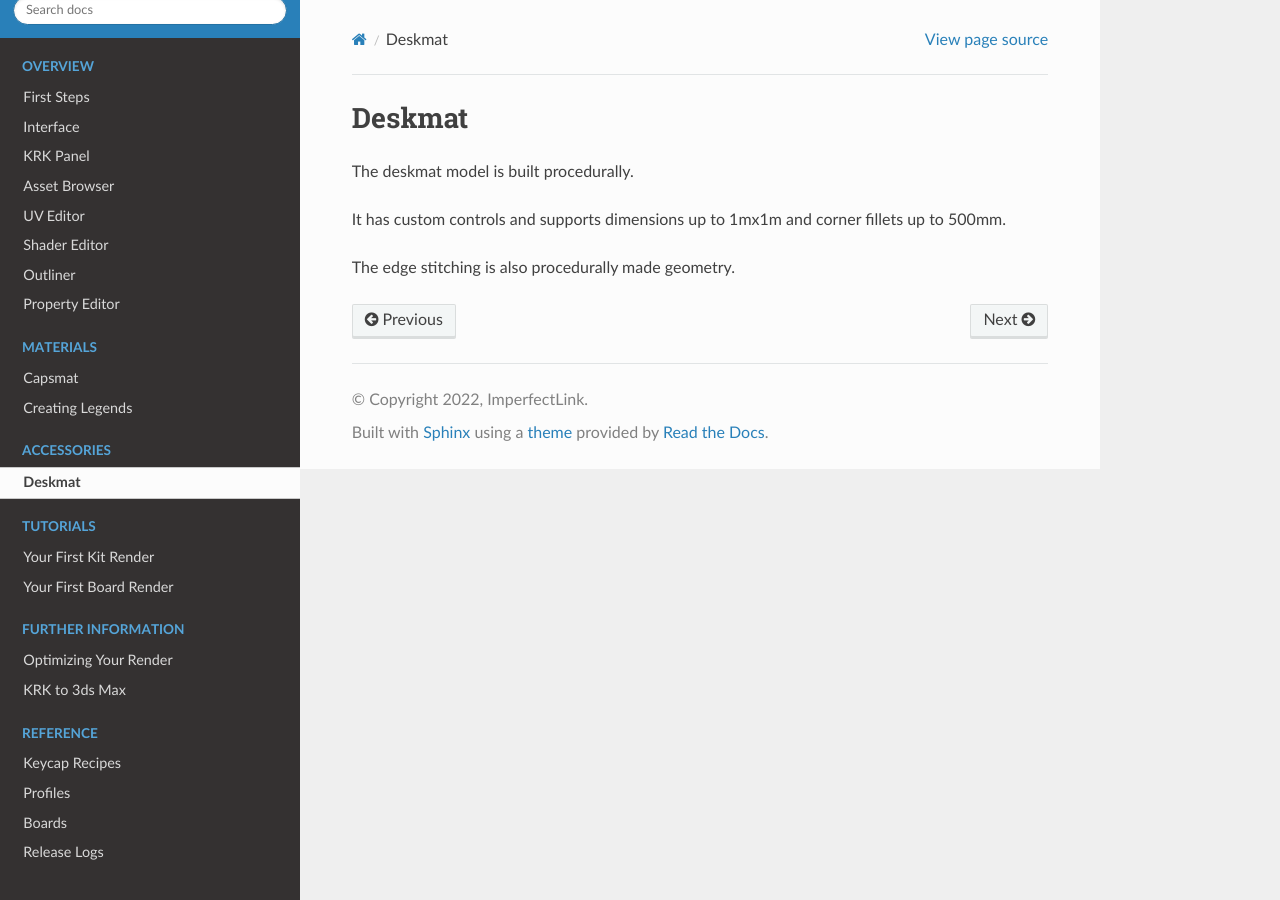
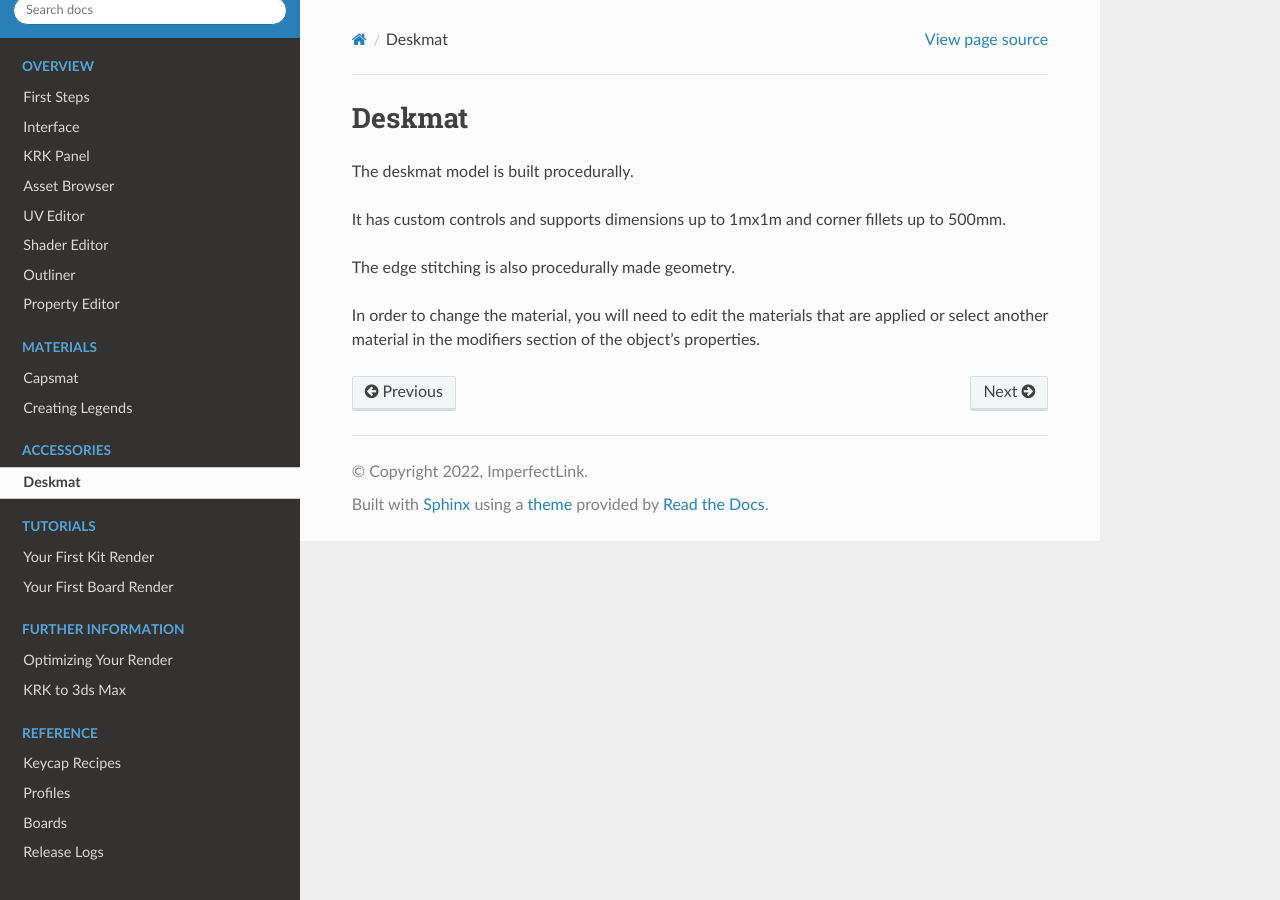
Before and after one commit to imperfectlink/KeyboardRenderKit, a Sphinx documentation site: the page built from docs/source/deskmat.rst, in a window 1280 px wide. Built offline with Sphinx 7.4.7 and the Read the Docs theme 2.0.0, drawn with Linux system fonts in a browser that asks for light colours.

Commit message:
Update deskmat.rst

```diff
--- a/docs/source/deskmat.rst
+++ b/docs/source/deskmat.rst
@@ -5,3 +5,5 @@ The deskmat model is built procedurally.
 It has custom controls and supports dimensions up to 1mx1m and corner fillets up to 500mm.
 
 The edge stitching is also procedurally made geometry.
+
+In order to change the material, you will need to edit the materials that are applied or select another material in the modifiers section of the object's properties.
```
